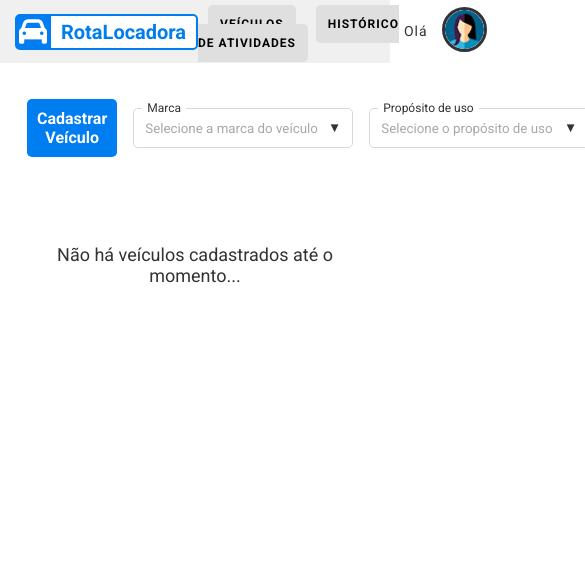
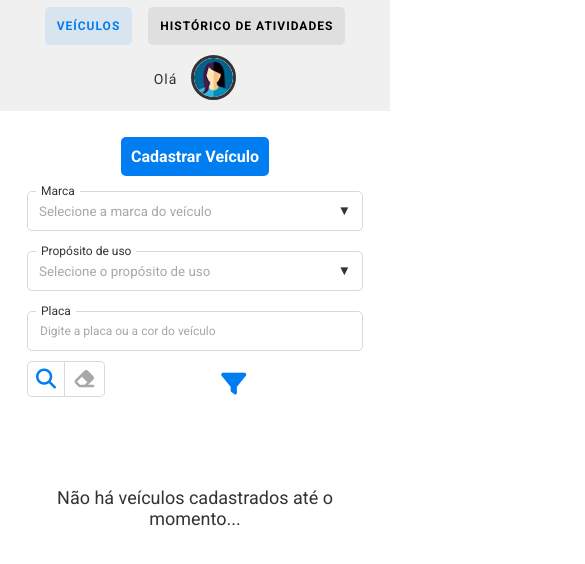
Before and after one commit to Giov4ne/rota-locadora, a Vue app: page /home in a window 390 px wide. Shown: the top 564 px of the page, 585 px wide, since content can reach past the window. Built offline with nearby package versions, Linux system fonts and the light colour scheme; sample sign-in values are in the browser's storage.

Commit message:
Creating routes between components and adding responsiveness

```diff
--- a/package.json
+++ b/package.json
@@ -10,7 +10,8 @@
   "dependencies": {
     "core-js": "^3.8.3",
     "leaflet": "^1.9.4",
-    "vue": "^3.2.13"
+    "vue": "^3.2.13",
+    "vue-router": "^4.5.0"
   },
   "devDependencies": {
     "@babel/core": "^7.12.16",
--- a/src/App.vue
+++ b/src/App.vue
@@ -1,14 +1,15 @@
 <template>
   <!-- <LoginForm></LoginForm> -->
   <!-- <SigninForm></SigninForm> -->
-  <HomePage></HomePage>
+  <!-- <HomePage></HomePage> -->
   <!-- <ActivityHistory></ActivityHistory> -->
+  <router-view></router-view>
 </template>
 
 <script>
 /* import ActivityHistory from './components/ActivityHistory.vue'; */
 
-import HomePage from './components/HomePage.vue';
+/* import HomePage from './components/HomePage.vue'; */
 
 /* import SigninForm from './components/SigninForm.vue'; */
 
@@ -16,12 +17,12 @@ import HomePage from './components/HomePage.vue';
 
 export default {
   name: 'App',
-  components: {
-    /* LoginForm */
-    /* SigninForm */
+  /* components: {
+    LoginForm
+    SigninForm
     HomePage
-    /* ActivityHistory */
-  }
+    ActivityHistory
+  } */
 }
 </script>
 
@@ -220,4 +221,33 @@ export default {
   .success-message{
     background-color: #4CAF50;
   }
+
+  @media screen and (max-width: 550px){
+    #login-form, #signin-form{
+      width: 92%;
+      padding: 28px 30px 30px 30px;
+    }
+
+    .fa-eye, .fa-eye-slash{
+      width: 38px;
+    }
+  }
+
+  @media screen and (max-width: 490px){
+    .container{
+        margin-top: 105px;
+    }
+  }
+
+  @media screen and (max-width: 348px){
+    .container{
+      margin-top: 160px;
+    }
+  }
+
+  @media screen and (max-width: 180px){
+    .container{
+      margin-top: 175px;
+    }
+  }
 </style>
--- a/src/components/ActivityHistory.vue
+++ b/src/components/ActivityHistory.vue
@@ -142,4 +142,29 @@ import MyPagination from './MyPagination.vue';
         font-size: 18px;
         color: #333;
     }
+
+    @media screen and (max-width: 480px){
+        #filters-section{
+            flex-wrap: wrap;
+            justify-content: center;
+        }
+
+        #filters-section .custom-field{
+            width: 100%;
+            margin: 0 0 10px 0;
+        }
+
+        #search-erase{
+            display: flex;
+            flex-wrap: nowrap;
+            margin: 0 0 10px 0;
+        }
+    }
+
+    @media screen and (max-width: 180px){
+        #activity-list li{
+            padding: 10px;
+            word-wrap: break-word;
+        }
+    }
 </style>
--- a/src/components/HomePage.vue
+++ b/src/components/HomePage.vue
@@ -265,6 +265,11 @@ import MyPagination from './MyPagination.vue';
         width: 255px;
     }
 
+    #search-erase{
+        display: flex;
+        flex-wrap: nowrap;
+    }
+
     table{
         border-collapse: collapse;
         width: 100%;
@@ -497,28 +502,57 @@ import MyPagination from './MyPagination.vue';
         font-size: 18px;
         color: #333;
     }
+
+    @media screen and (max-width: 1005px){
+        #register-and-filters{
+            justify-content: center;
+            flex-wrap: wrap;
+        }
+
+        #register-vehicle-btn{
+            margin-bottom: 15px;
+        }
+    }
+
+    @media screen and (max-width: 905px){
+        #filters{
+            justify-content: center;
+            flex-wrap: wrap;
+        }
+
+        #filters > *, .dropdown-boxes > *{
+            margin: auto auto 10px auto;
+        }
+
+        #filters .custom-field, #filters .dropdown-boxes, #filters .dropdown-boxes .custom-dropbox{
+            width: 100%;
+        }
+    }
+
+    @media screen and (max-width: 712px){
+        table{
+            min-width: 0;
+        }
+
+        table tr th, table tr td{
+            word-break: break-all;
+            padding: 3px 6px;
+            font-size: 12px;
+        }
+
+        table tr td .ellipsis{
+            font-size: 22px;
+        }
+    }
+
+    @media screen and (max-width: 280px){
+        table tr th, table tr td{
+            padding: 2px;
+            font-size: 10px;
+        }
+
+        table tr td .ellipsis{
+            font-size: 20px;
+        }
+    }
 </style>
-
-<!--
-USAR STAR RATING NO COMPONENTE PAI
-<template>
-  <div>
-    <h2>Avalie o veículo:</h2>
-    <StarRating v-model="vehicleRating" />
-    <p>Sua avaliação: {{ vehicleRating }}</p>
-  </div>
-</template>
-
-<script>
-import StarRating from './StarRating.vue';
-
-export default {
-  components: { StarRating },
-  data() {
-    return {
-      vehicleRating: 3 // Valor inicial
-    };
-  }
-};
-</script>
--->
--- a/src/components/LoginForm.vue
+++ b/src/components/LoginForm.vue
@@ -1,6 +1,6 @@
 <template>
     <div class="login-signin-container">
-        <form id="login-form" @submit.prevent="checkLogin">
+        <form id="login-form" @submit.prevent="login">
             <span class="fa fa-car"></span>
             <h2 class="form-title">Login</h2>
             <div class="custom-field">
@@ -16,8 +16,9 @@
                 <!-- <span class="fa fa-eye-slash"></span> -->
             </div>
             <input type="submit" class="submit-btn" value="ENTRAR">
-            <a href="" class="signin-login-link">Criar conta</a>
+            <router-link to="/signin" class="signin-login-link">Criar conta</router-link>
         </form>
+        <span v-if="errorMsg !== ''" class="error-message">{{ errorMsg }}</span>
     </div>
 </template>
 
@@ -30,7 +31,8 @@
                 showHideBtn: 'fa fa-eye',
                 email: '',
                 password: '',
-                registeredUsers: []
+                registeredUsers: [],
+                errorMsg: ''
             }
         },
         methods:{
@@ -44,22 +46,30 @@
                 }
             },
 
-            checkLogin(){
+            login(){
                 const user = this.getUserByEmail();
                 if(user){
                     if(this.password === user.password){
-                        alert('Senhas correspondem');
                         localStorage.setItem('loggedUser', JSON.stringify(user));
+                        this.$router.push('/home');
+                    } else{
+                        this.showError('Senha incorreta!');
                     }
-                    else
-                        alert('Senha incorreta!');
                 } else{
-                    alert('Este e-mail não foi cadastrado!');
+                    this.showError('Este e-mail não foi cadastrado!');
                 }
             },
 
             getUserByEmail(){
                 return this.registeredUsers.find(user => this.email === user.email) || null;
+            },
+
+            showError(message) {
+                this.errorMsg = message;
+
+                setTimeout(() => {
+                    this.errorMsg = '';
+                }, 5000);
             }
         },
         mounted(){
--- a/src/components/MyHeader.vue
+++ b/src/components/MyHeader.vue
@@ -1,13 +1,13 @@
 <template>
     <header>
         <nav id="header-navigation">
-            <a href="" id="rl-logo">
+            <router-link to="/home" id="rl-logo">
                 <span class="fa fa-car" id="logo-icon"></span>
                 <span id="logo-text">RotaLocadora</span>
-            </a>
+            </router-link>
             <div id="pages">
-                <a href="" class="page">VEÍCULOS</a>
-                <a href="" class="page">HISTÓRICO DE ATIVIDADES</a>
+                <router-link to="/home" class="page">VEÍCULOS</router-link>
+                <router-link to="/activities" class="page">HISTÓRICO DE ATIVIDADES</router-link>
             </div>
         </nav>
         <div id="user-info">
@@ -18,7 +18,7 @@
             <div class="exit-dropdown-container">
                 <img src="../assets/user.png" alt="user image" id="user-img" @click="exitToggleDropdown">
                 <transition name="fade">
-                    <div v-if="exitIsOpen" class="exit-dropdown">
+                    <div v-if="exitIsOpen" @click="logout" class="exit-dropdown">
                         <span class="fa fa-right-from-bracket"></span>
                         <span>Sair</span>
                     </div>
@@ -41,6 +41,11 @@
         methods:{
             exitToggleDropdown(){
                 this.exitIsOpen = !this.exitIsOpen;
+            },
+
+            logout(){
+                localStorage.removeItem('loggedUser');
+                this.$router.replace('/login');
             }
         },
 
@@ -118,9 +123,13 @@
         letter-spacing: 1px;
 
         &:hover{
-            background-color: #007DF01A;
-            color: #007DF0;
+            background-color: #d3d3d3;
         }
+    }
+
+    .router-link-active.page, .router-link-exact-active.page {
+        background-color: #007DF01A;
+        color: #007DF0;
     }
 
     #greeting{
@@ -169,4 +178,27 @@
         margin-right: 5px;
         font-size: 16px;
     }
+
+    @media screen and (max-width: 665px){
+        #rl-logo{
+            display: none;
+        }
+    }
+
+    @media screen and (max-width: 490px){
+        header, #header-navigation{
+            flex-wrap: wrap;
+            justify-content: center;
+        }
+
+        #pages{
+            display: flex;
+            flex-wrap: wrap;
+            justify-content: center;
+        }
+
+        .page{
+            margin: 0 8px 10px 8px;
+        }
+    }
 </style>
--- a/src/components/MyPagination.vue
+++ b/src/components/MyPagination.vue
@@ -45,4 +45,15 @@
         background-color: #007DF0;
         color: #fff;
     }
+
+    @media screen and (max-width: 250px){
+        .pagination{
+            flex-wrap: wrap;
+        }
+
+        .pagination-btns{
+            font-size: 12px;
+            margin: 5px;
+        }
+    }
 </style>
--- a/src/components/SigninForm.vue
+++ b/src/components/SigninForm.vue
@@ -89,8 +89,9 @@
                 </div>
             </div>
             <input type="submit" class="submit-btn" value="CADASTRAR">
-            <a href="" class="signin-login-link">Fazer login</a>
+            <router-link to="/login" class="signin-login-link">Fazer login</router-link>
         </form>
+        <span v-if="errorMsg !== ''" class="error-message">{{ errorMsg }}</span>
     </div>
 </template>
 
@@ -105,7 +106,8 @@
                 password: '',
                 inputType: 'password',
                 showHideBtn: 'fa fa-eye',
-                registeredUsers: []
+                registeredUsers: [],
+                errorMsg: ''
             };
         },
         computed: {
@@ -134,6 +136,7 @@
                     this.showHideBtn = 'fa fa-eye';
                 }
             },
+
             validateForm(event) {
                 const form = event.target;
                 if (!form.checkValidity()) {
@@ -141,6 +144,7 @@
                     return;
                 }
             },
+
             registerUser(){
                 if(!this.userExists){
                     this.registeredUsers.push({
@@ -150,10 +154,18 @@
                         password: this.password
                     });
                     localStorage.setItem('registeredUsers', JSON.stringify(this.registeredUsers));
-                    alert('Usuário cadastrado com sucesso!');
+                    this.$router.push('/login');
                 } else{
-                    alert('Já existe um usuário cadastrado com este e-mail!');
+                    this.showError('Já existe um usuário cadastrado com este e-mail!');
                 }
+            },
+
+            showError(message) {
+                this.errorMsg = message;
+
+                setTimeout(() => {
+                    this.errorMsg = '';
+                }, 5000);
             }
         },
         mounted(){
--- /dev/null
+++ b/src/router.js
@@ -0,0 +1,33 @@
+import { createRouter, createWebHistory } from 'vue-router';
+import LoginForm from './components/LoginForm.vue';
+import SigninForm from './components/SigninForm.vue';
+import HomePage from './components/HomePage.vue';
+import ActivityHistory from './components/ActivityHistory.vue';
+
+const routes = [
+  { path: '/', redirect: '/login' },
+  { path: '/login', component: LoginForm },
+  { path: '/signin', component: SigninForm},
+  { path: '/home', component: HomePage },
+  { path: '/activities', component: ActivityHistory}
+];
+
+const router = createRouter({
+  history: createWebHistory(),
+  routes
+});
+
+// Verifica se há um usuário logado antes de acessar as páginas
+router.beforeEach((to, from, next) => {
+    const user = localStorage.getItem('loggedUser');
+
+    if (!user && to.path !== '/login' && to.path !== '/signin') {
+      next('/login'); // Permite acesso ao login e cadastro sem estar autenticado
+    } else if (user && (to.path === '/login' || to.path === '/signin')) {
+      next('/home'); // Se estiver logado, não pode acessar login nem cadastro
+    } else {
+      next();
+    }
+});
+
+export default router;
```
Also changed, not shown: src/components/VehicleEditRegistration.vue (+57 -0 lines), src/main.js (+6 -3 lines), 1 other file (tests, documents, lock files or other folders).
